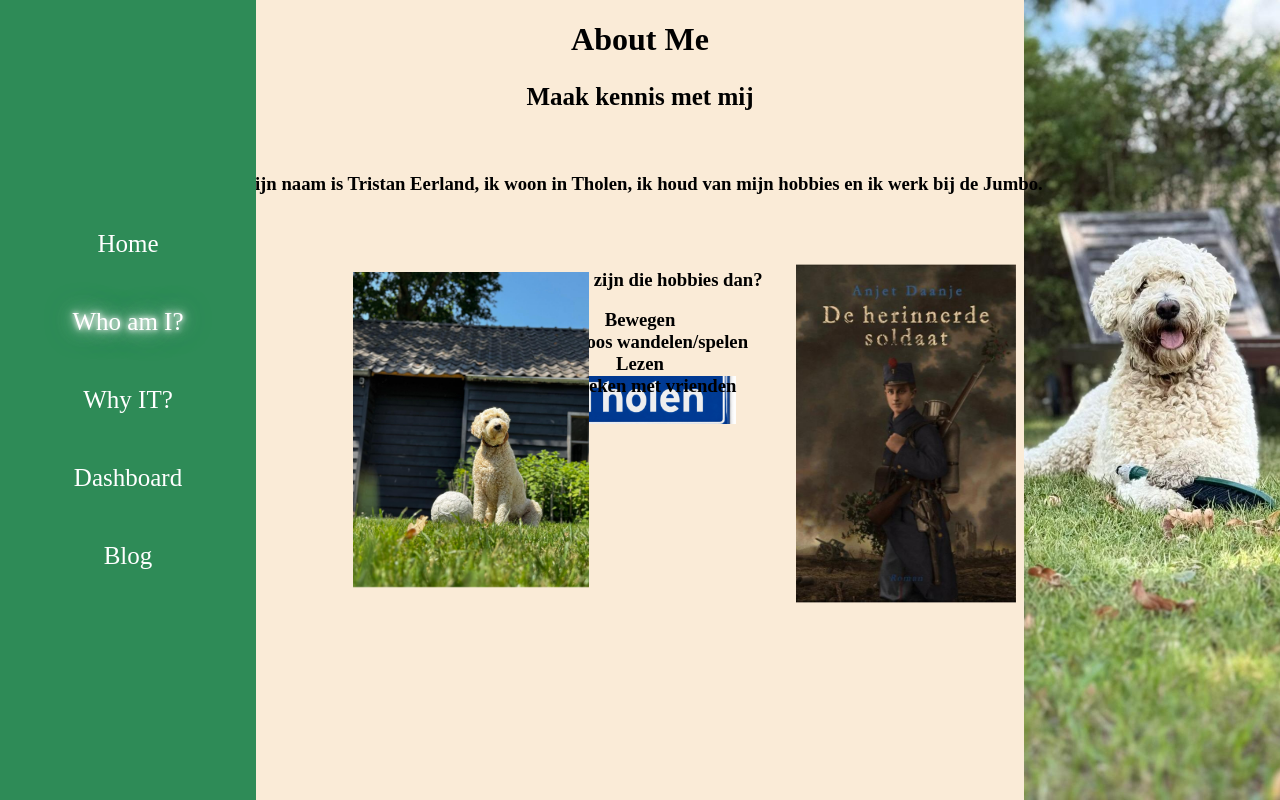
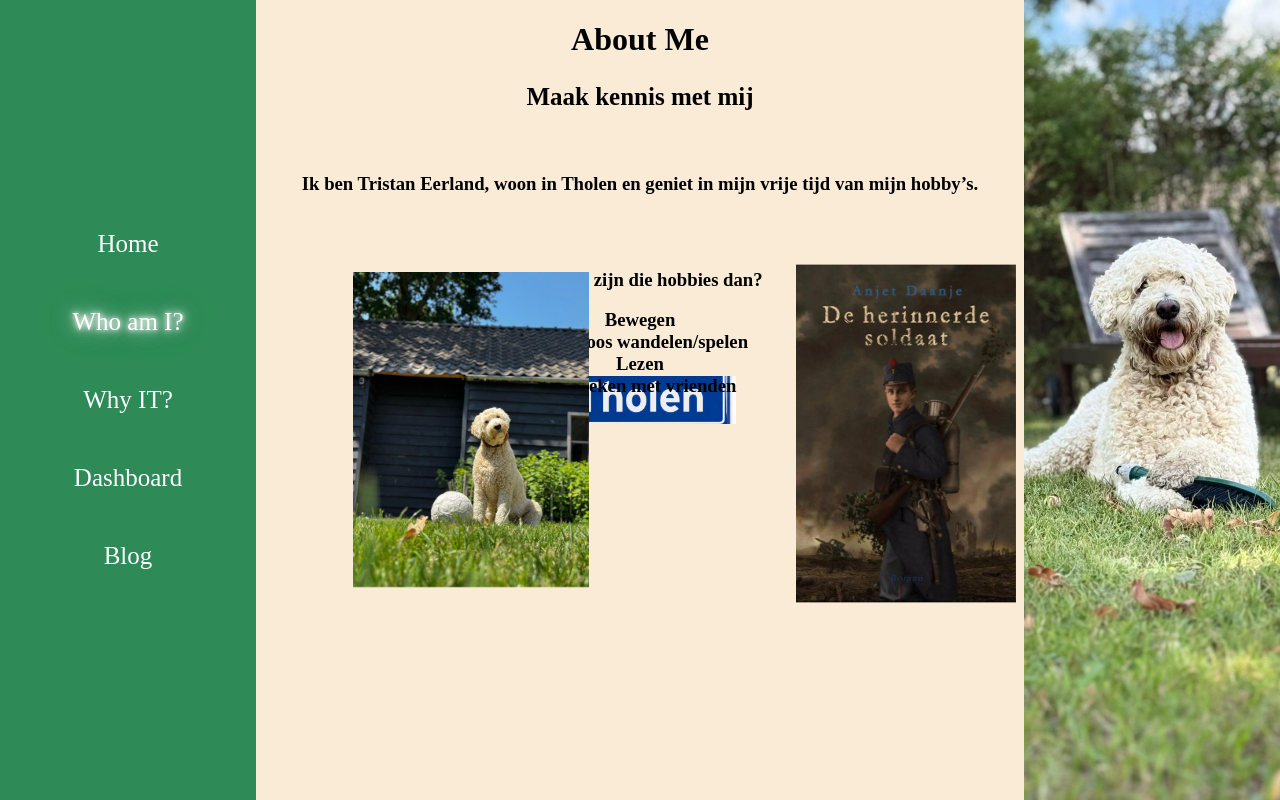
Before and after one commit to txmpmooz/txmpmooz.github.io, a plain HTML site: page about.html in a window 1280 px wide. Drawn offline with Linux system fonts and the light colour scheme.

Commit message:
Polish about page introduction

```diff
--- a/about.html
+++ b/about.html
@@ -24,7 +24,7 @@
     <img id="fotomoos2" src="Images/foto-moos.jpeg" alt="Foto van Moos">
   </div>
   <br>
-  <h3>Mijn naam is Tristan Eerland, ik woon in Tholen, ik houd van mijn hobbies en ik werk bij de Jumbo.</h3>
+  <h3>Ik ben Tristan Eerland, woon in Tholen en geniet in mijn vrije tijd van mijn hobby’s.</h3>
   <img id="bord-tholen" src="Images\bord-tholen.png" alt="Bord van Tholen">
   <br><br>
   <h3>Nou, wat zijn die hobbies dan?</h3>
```
